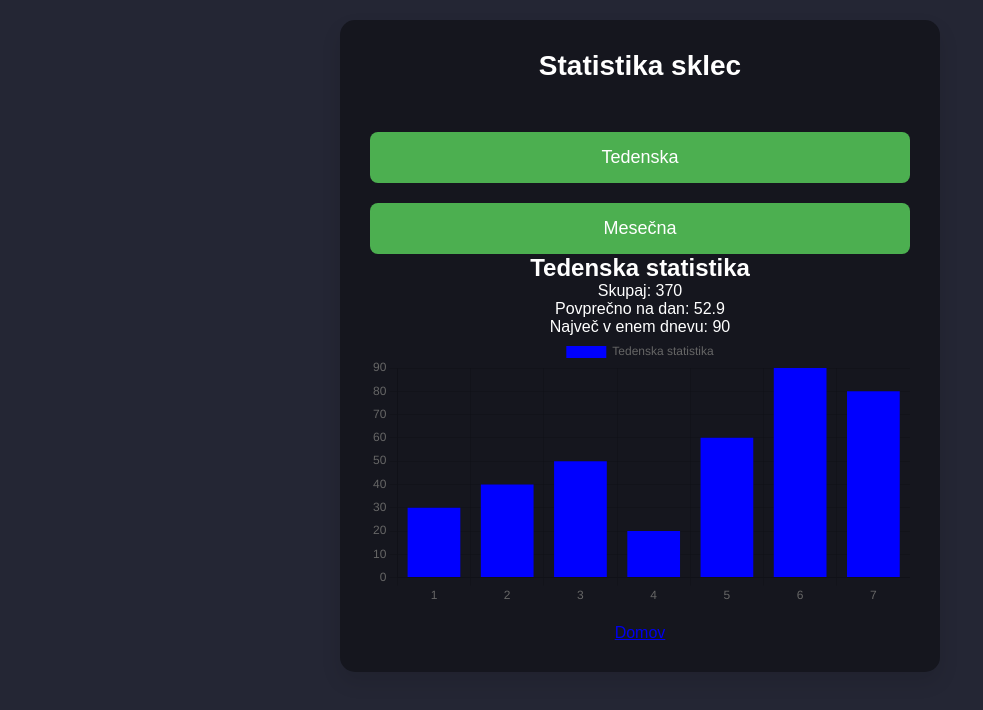
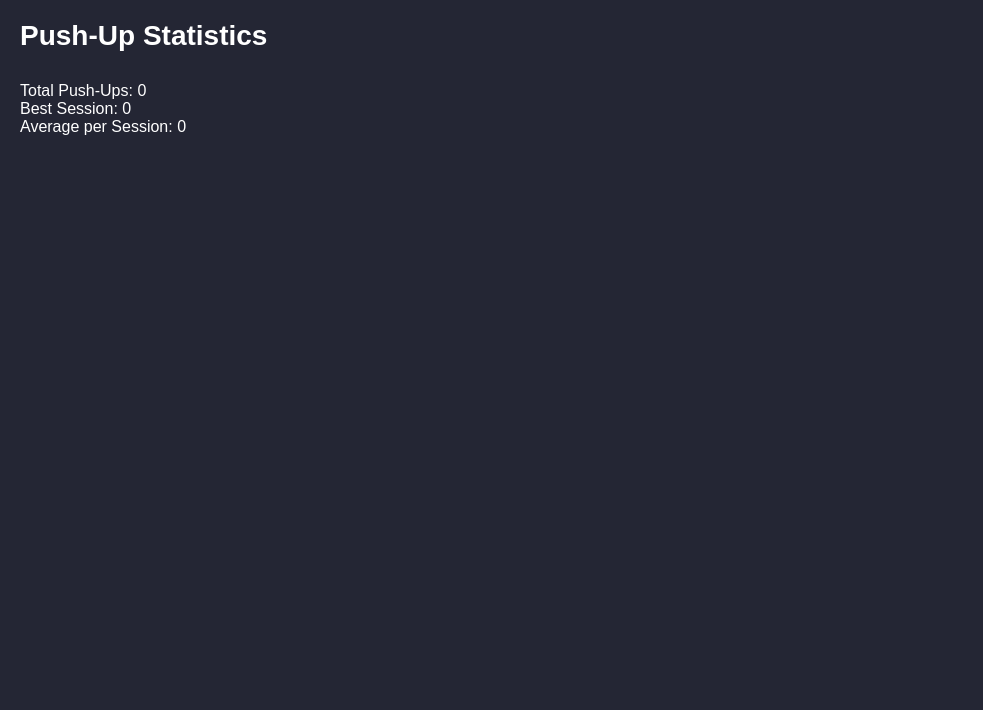
Before and after one commit to ValModic/pushup.github.io, a plain HTML site: page stats.html in a window 1280 px wide. Shown: the whole page, without its empty margins (0-983 px from the left). Drawn offline with nearby package versions, Linux system fonts and the light colour scheme.

Commit message:
Update stats.html

```diff
--- a/stats.html
+++ b/stats.html
@@ -3,54 +3,30 @@
 <head>
     <meta charset="UTF-8">
     <meta name="viewport" content="width=device-width, initial-scale=1.0">
-    <title>Statistika sklec</title>
-    <script src="https://cdn.jsdelivr.net/npm/chart.js"></script>
-    <link rel="stylesheet" href="styles.css">  <!-- Povezava na styles.css -->
+    <title>Statistics</title>
+    <link rel="stylesheet" href="styles.css">
 </head>
 <body>
-    <div class="container">
-        <h1>Statistika sklec</h1>
-        <button onclick="showStats('weekly')">Tedenska</button>
-        <button onclick="showStats('monthly')">Mesečna</button>
-        <h2 id="statTitle">Tedenska statistika</h2>
-        <p>Skupaj: <span id="total">0</span></p>
-        <p>Povprečno na dan: <span id="average">0</span></p>
-        <p>Največ v enem dnevu: <span id="max">0</span></p>
-        <canvas id="statsChart"></canvas>
+    <h1>Push-Up Statistics</h1>
+    <div id="stats">
+        <p>Total Push-Ups: <span id="total">0</span></p>
+        <p>Best Session: <span id="best">0</span></p>
+        <p>Average per Session: <span id="average">0</span></p>
+    </div>
+    <script>
+        document.addEventListener("DOMContentLoaded", function () {
+            let pushupData = JSON.parse(localStorage.getItem("pushupStats")) || [];
 
-        <!-- Gumb za domov -->
-        <br>
-        <a href="index.html" class="home-btn">Domov</a>
-    </div>
+            if (pushupData.length > 0) {
+                let total = pushupData.reduce((sum, session) => sum + session, 0);
+                let best = Math.max(...pushupData);
+                let average = (total / pushupData.length).toFixed(2);
 
-    <script>
-        const weeklyData = [30, 40, 50, 20, 60, 90, 80]; // Zamenjaj s pravimi podatki
-        const monthlyData = [500, 600, 550, 700, 800, 750, 650, 780, 820, 900, 880, 920, 1000, 1100, 1050, 980, 990, 870, 910, 940, 1020, 1080, 1150, 1200, 1250, 1300, 1280, 1320, 1350, 1400];
-        let chart;
-
-        function updateChart(data, label) {
-            if (chart) chart.destroy();
-            const ctx = document.getElementById('statsChart').getContext('2d');
-            chart = new Chart(ctx, {
-                type: 'bar',
-                data: {
-                    labels: Array.from({ length: data.length }, (_, i) => i + 1),
-                    datasets: [{ label, data, backgroundColor: 'blue' }]
-                }
-            });
-        }
-
-        function showStats(type) {
-            let data = type === 'weekly' ? weeklyData : monthlyData;
-            let title = type === 'weekly' ? 'Tedenska statistika' : 'Mesečna statistika';
-            document.getElementById('statTitle').innerText = title;
-            document.getElementById('total').innerText = data.reduce((a, b) => a + b, 0);
-            document.getElementById('average').innerText = (data.reduce((a, b) => a + b, 0) / data.length).toFixed(1);
-            document.getElementById('max').innerText = Math.max(...data);
-            updateChart(data, title);
-        }
-
-        showStats('weekly');
+                document.getElementById("total").textContent = total;
+                document.getElementById("best").textContent = best;
+                document.getElementById("average").textContent = average;
+            }
+        });
     </script>
 </body>
 </html>
```
